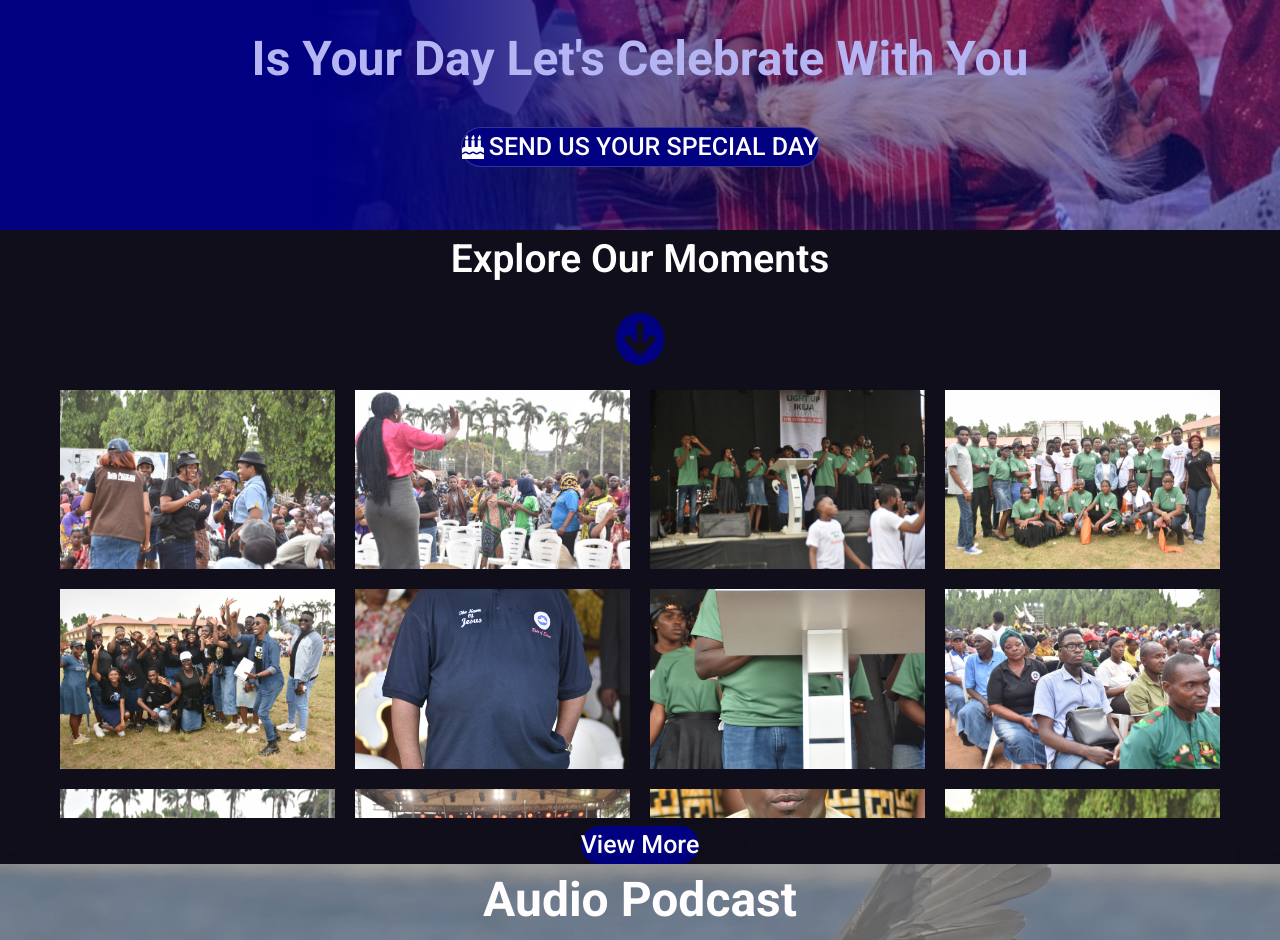
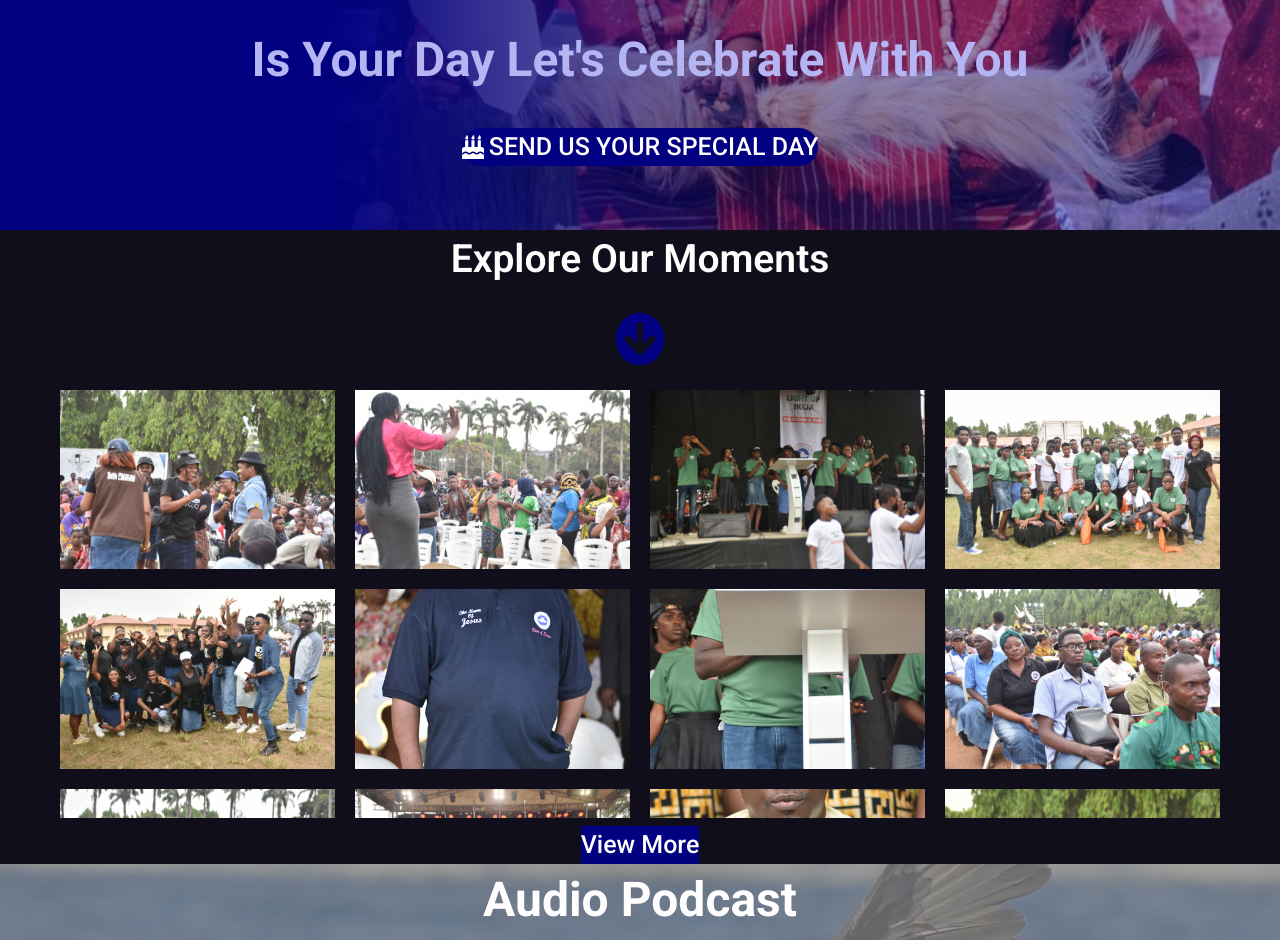
Before and after one commit to ajiboyesunkanmisunday-rgb/rccg-rose-of-sharon-website, a Next.js app: page / in a window 1280 px wide. Shown: the part 2020-2960 px from the top of the page. Built offline with nearby package versions, Linux system fonts and the light colour scheme; a web font is replaced by a local one.

Commit message:
Fix button styles on Gallery and Thanksgiving sections per Figma
- Gallery: Remove rounded-[35px] from View More button (Figma uses no border radius)
- Thanksgiving: Remove extra border border-white/20 from SEND US YOUR SPECIAL DAY button (not in Figma design)

```diff
--- a/src/components/sections/Gallery.tsx
+++ b/src/components/sections/Gallery.tsx
@@ -50,7 +50,7 @@ export default function Gallery() {
           ))}
         </div>
 
-        <a href="/gallery" className="bg-[#000080] drop-shadow-[19px_19px_20px_rgba(0,0,0,0.1)] flex flex-col items-center justify-center px-[32px] py-[16px] rounded-[35px] relative flex-shrink-0 hover:bg-[#0000a0] transition-colors">
+        <a href="/gallery" className="bg-[#000080] drop-shadow-[19px_19px_20px_rgba(0,0,0,0.1)] flex flex-col items-center justify-center px-[32px] py-[16px] relative flex-shrink-0 hover:bg-[#0000a0] transition-colors">
           <span
             className="text-[#FFFDFD] text-[25px] font-medium leading-normal text-center whitespace-nowrap"
             style={{ fontVariationSettings: '"wdth" 100' }}
--- a/src/components/sections/Thanksgiving.tsx
+++ b/src/components/sections/Thanksgiving.tsx
@@ -48,7 +48,7 @@ export default function Thanksgiving() {
           </h3>
         </div>
 
-        <button className="flex items-center gap-[5px] px-[32px] py-[16px] bg-[#000080] text-[#FFFDFD] text-[25px] font-medium rounded-[35px] drop-shadow-[19px_19px_20px_rgba(0,0,0,0.1)] hover:bg-[#0000a0] transition-colors border border-white/20 flex-shrink-0">
+        <button className="flex items-center gap-[5px] px-[32px] py-[16px] bg-[#000080] text-[#FFFDFD] text-[25px] font-medium rounded-[35px] drop-shadow-[19px_19px_20px_rgba(0,0,0,0.1)] hover:bg-[#0000a0] transition-colors flex-shrink-0">
           <div className="h-[24px] w-[22px] flex-shrink-0 overflow-hidden relative">
             {/* eslint-disable-next-line @next/next/no-img-element */}
             <img src="/assets/icon-vector.svg" alt="" className="absolute inset-0 w-full h-full" />
```
